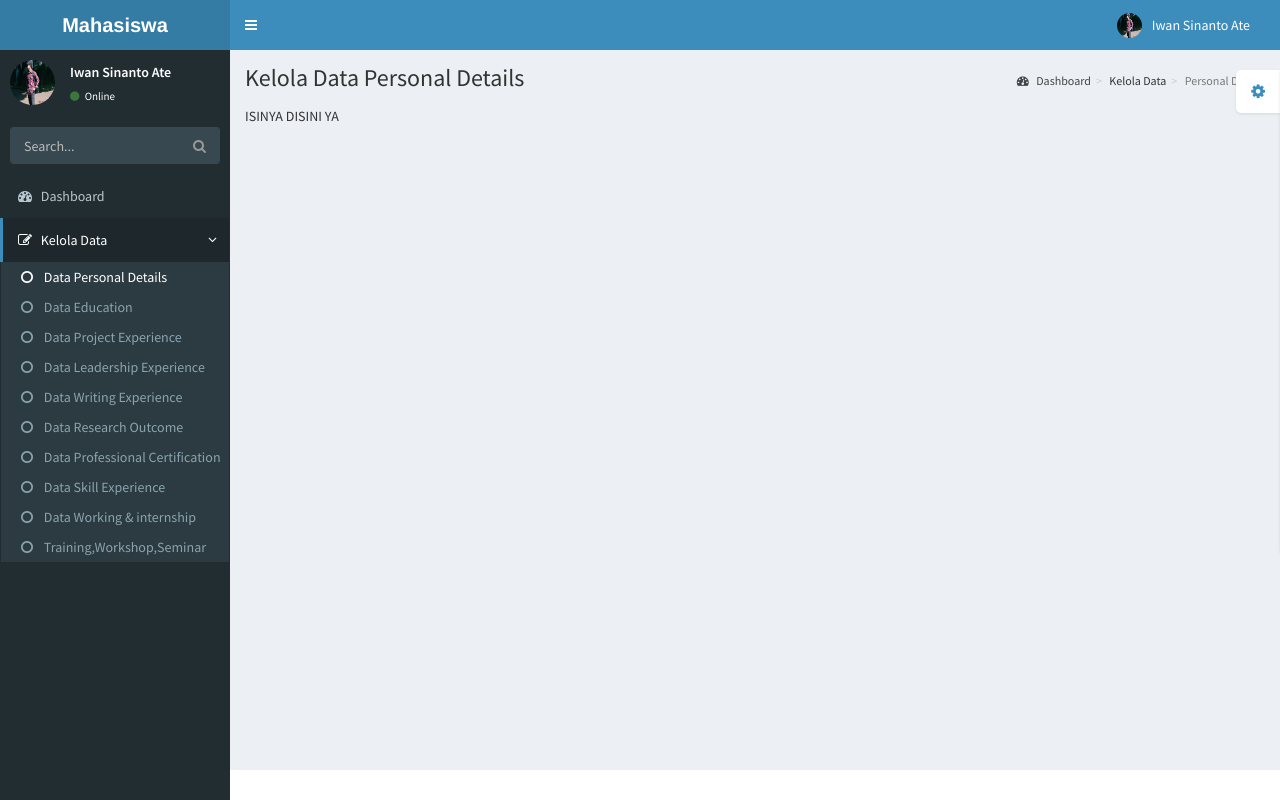
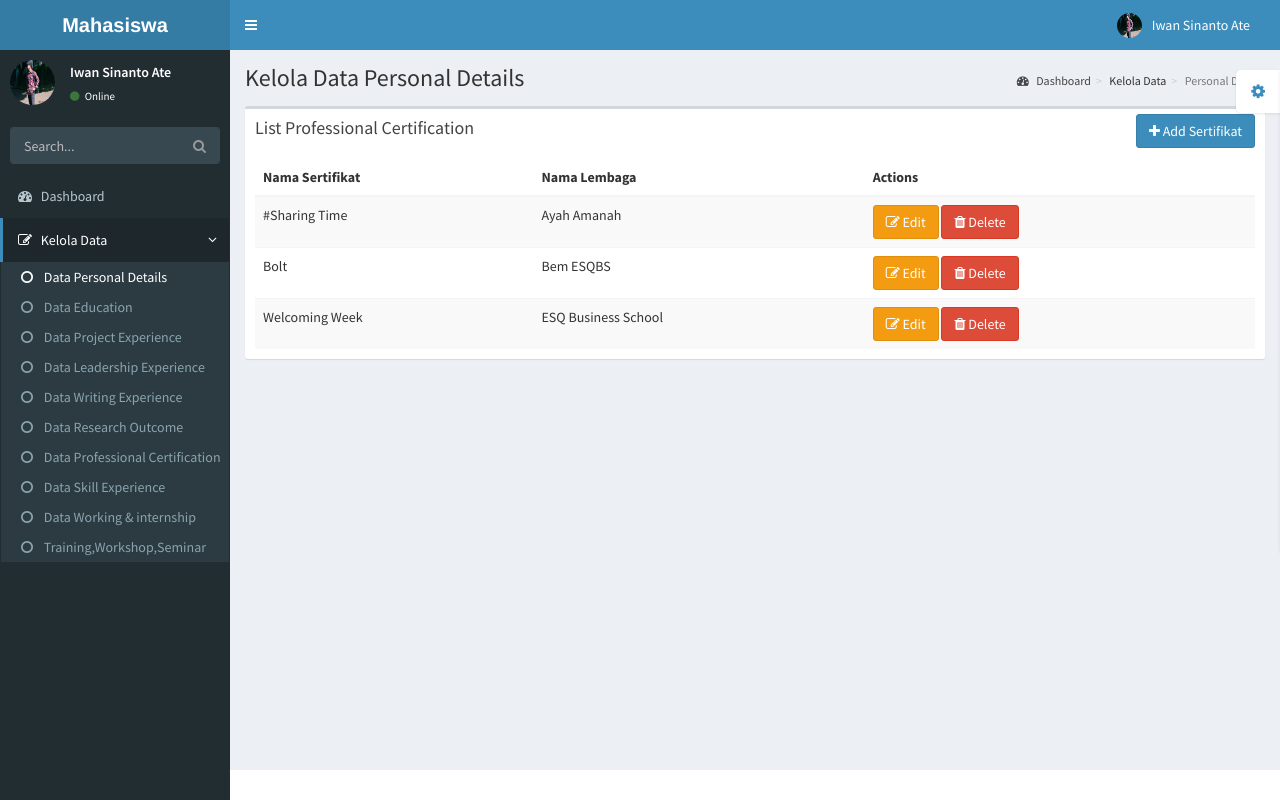
Before and after one commit to Risnawati31/Sistem-Akreditasi-Modul-Mahasiswa, a PHP site: page /pages/kelola-data/professional-certification.php in a window 1280 px wide. Run offline with PHP 8.4, Linux system fonts and the light colour scheme; the visitor is signed in with stand-in values (Sample User, id 1); some libraries are stand-ins or nearby versions.

Commit message:
menambahkan sertifikat + minor fix di training

```diff
--- a/pages/kelola-data/professional-certification.php
+++ b/pages/kelola-data/professional-certification.php
@@ -1,5 +1,128 @@
 <?php include '../static/top.php'; ?>
   <section class="content">
-    ISINYA DISINI YA
+      <div class="row">
+        <div class="col-xs-12">
+          <div class="box">
+            <div class="box-header">
+              <h3 class="box-title">List Professional Certification</h3>
+              <div class="pull-right box-tools">
+                <button class="btn btn-primary btn-md" data-toggle="modal" data-target="#modalAdd" title="" data-original-title="Remove"><i class="fa fa-plus"> </i> Add Sertifikat</button>
+            </div>
+            </div><!-- /.box-header -->
+            <div class="box-body">
+              <table class="table table-striped">
+                <thead>
+                  <tr>
+                    <th colspan="8">Nama Sertifikat</th>
+                    <th>Nama Lembaga</th>
+                    <th>Actions</th>
+                  </tr>
+                </thead>
+                <tbody>
+                  <tr>
+                        <td colspan="8">#Sharing Time</td>
+                        <td>Ayah Amanah</td>
+                        <td>
+                            <a href="#editPersonalDetail" class="btn  btn-warning btn-md" data-toggle="modal" data-target="#modalEdit"><i class="fa fa-edit" data-toggle="tooltip" title="Edit"></i> Edit</a>
+
+                            <a href="#deletePersonalDetail" class="btn  btn-danger btn-md" data-toggle="modal" data-target="#modalDelete"><i class="fa fa-trash" data-toggle="tooltip" title="Delete"></i> Delete</a>
+                        </td>
+                  </tr>
+                  <tr>
+                        <td colspan="8">Bolt</td>
+                        <td>Bem ESQBS</td>
+                        <td>
+                            <a href="#editPersonalDetail" class="btn  btn-warning btn-md" data-toggle="modal" data-target="#modalEdit"><i class="fa fa-edit" data-toggle="tooltip" title="Edit"></i> Edit</a>
+
+                            <a href="#deletePersonalDetail" class="btn  btn-danger btn-md" data-toggle="modal" data-target="#modalDelete"><i class="fa fa-trash" data-toggle="tooltip" title="Delete"></i> Delete</a>
+                        </td>
+                  </tr>
+                  <tr>
+                        <td colspan="8">Welcoming Week</td>
+                        <td>ESQ Business School</td>
+                        <td>
+                            <a href="#editPersonalDetail" class="btn  btn-warning btn-md" data-toggle="modal" data-target="#modalEdit"><i class="fa fa-edit" data-toggle="tooltip" title="Edit"></i> Edit</a>
+
+                            <a href="#deletePersonalDetail" class="btn  btn-danger btn-md" data-toggle="modal" data-target="#modalDelete"><i class="fa fa-trash" data-toggle="tooltip" title="Delete"></i> Delete</a>
+                        </td>
+                  </tr>
+                </tbody>
+              </table>
+            </div><!-- /.box-body -->
+          </div><!-- /.box -->
+        </div><!-- /.col -->
+
+     <div id="modalAdd" class="modal fade" role="dialog">
+      <div class="modal-dialog">
+          <div class="modal-content">
+          <div class="modal-header">
+            <button type="button" class="close" data-dismiss="modal" aria-label="Close"><span aria-hidden="true">×</span></button>
+            <h4 class="modal-title">Add Sertifikat</h4>
+          </div>
+          <div class="modal-body">
+
+             <div class="form-group">
+                <label>Nama Sertifikat</label>
+                <input type="text" class="form-control" name="name" placeholder="Masukan Nama Sertifikat">
+              </div>
+
+              <div class="form-group">
+                <label>Lembaga</label>
+                <input type="text" class="form-control" name="tahun" placeholder="Masukan Nama Lembaga">
+              </div>
+          </div>
+          <div class="modal-footer">
+            <button type="button" class="btn btn-default pull-left" data-dismiss="modal">Tutup</button>
+            <button type="button" class="btn btn-primary">Simpan</button>
+          </div>
+        </div>
+      </div>
+    </div>
+
+    <div id="modalEdit" class="modal fade" role="dialog">
+      <div class="modal-dialog">
+          <div class="modal-content">
+          <div class="modal-header">
+            <button type="button" class="close" data-dismiss="modal" aria-label="Close"><span aria-hidden="true">×</span></button>
+            <h4 class="modal-title">Edit Sertifikat</h4>
+          </div>
+          <div class="modal-body">
+             <div class="form-group">
+                <label>Nama Sertifikat</label>
+                <input type="text" class="form-control" name="name" placeholder="Masukan Nama Sertifikat">
+              </div>
+
+              <div class="form-group">
+                <label>Nama Lembaga</label>
+                <input type="text" class="form-control" name="tahun" placeholder="Masukan Nama Lembaga">
+              </div>
+          </div>
+          <div class="modal-footer">
+            <button type="button" class="btn btn-default pull-left" data-dismiss="modal">Tutup</button>
+            <button type="button" class="btn btn-primary">Simpan</button>
+          </div>
+        </div>
+      </div>
+    </div>
+
+    <div id="modalDelete" class="modal modal-danger fade" role="dialog">
+        <div class="modal-dialog">
+            <div class="modal-content">
+            <div class="modal-header">
+              <button type="button" class="close" data-dismiss="modal" aria-label="Close"><span aria-hidden="true">×</span></button>
+              <h4 class="modal-title">Delete Sertifikat</h4>
+            </div>
+            <div class="modal-body">
+              <p>Apakah kamu ingin menghapus data ini?</p>
+            </div>
+            <div class="modal-footer">
+              <button type="button" class="btn btn-outline pull-left" data-dismiss="modal">Tutup</button>
+              <button type="button" class="btn btn-outline">YA</button>
+            </div>
+          </div>
+        </div>
+      </div>
+
+      </div><!-- /.row -->
   </section>
 <?php include '../static/bot.php'; ?>
--- a/pages/kelola-data/training-workshop-seminar.php
+++ b/pages/kelola-data/training-workshop-seminar.php
@@ -110,7 +110,7 @@
             <div class="modal-content">
             <div class="modal-header">
               <button type="button" class="close" data-dismiss="modal" aria-label="Close"><span aria-hidden="true">×</span></button>
-              <h4 class="modal-title">Delete Education</h4>
+              <h4 class="modal-title">Delete Kegiatan</h4>
             </div>
             <div class="modal-body">
               <p>Apakah kamu ingin menghapus data ini?</p>
```
